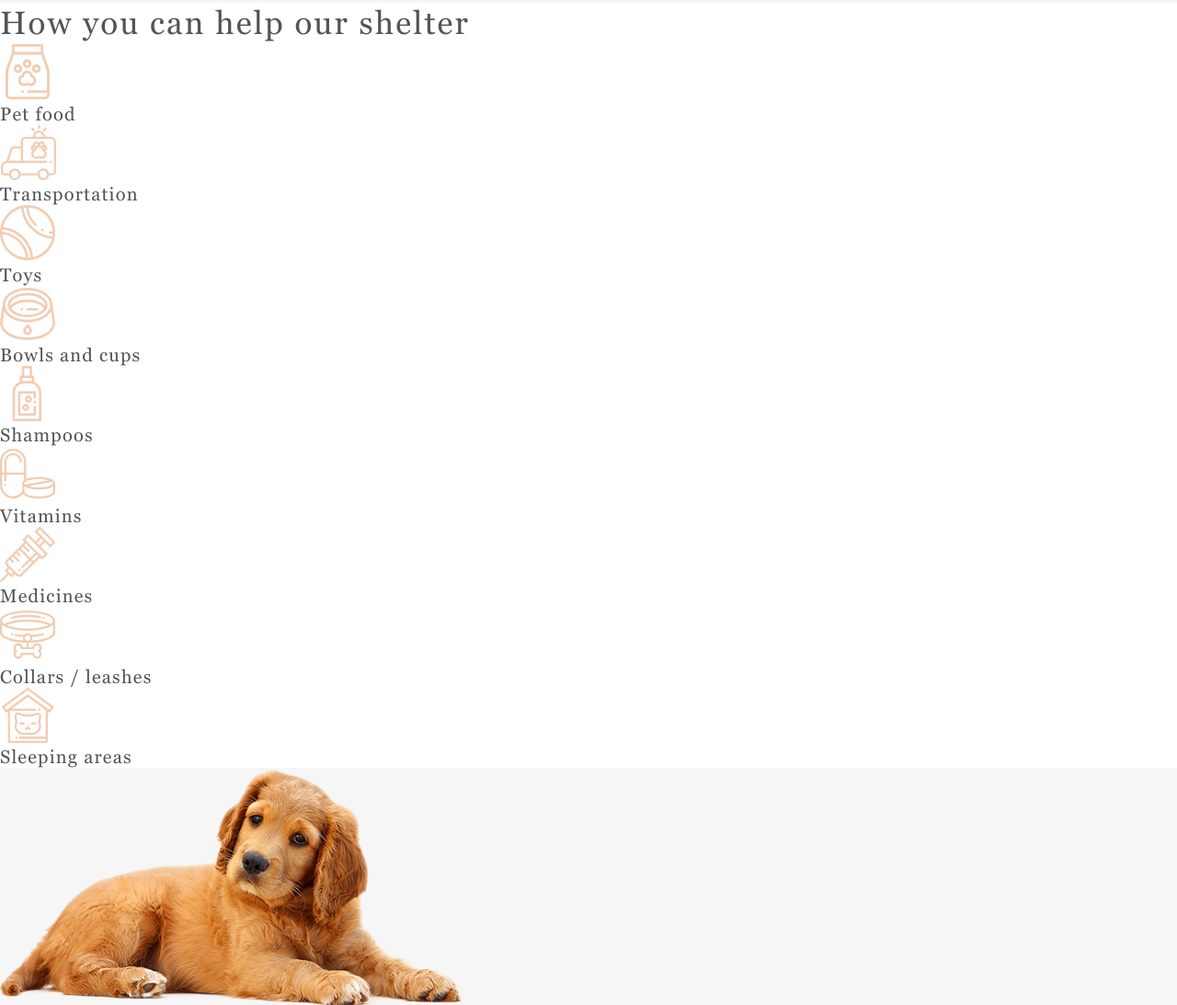
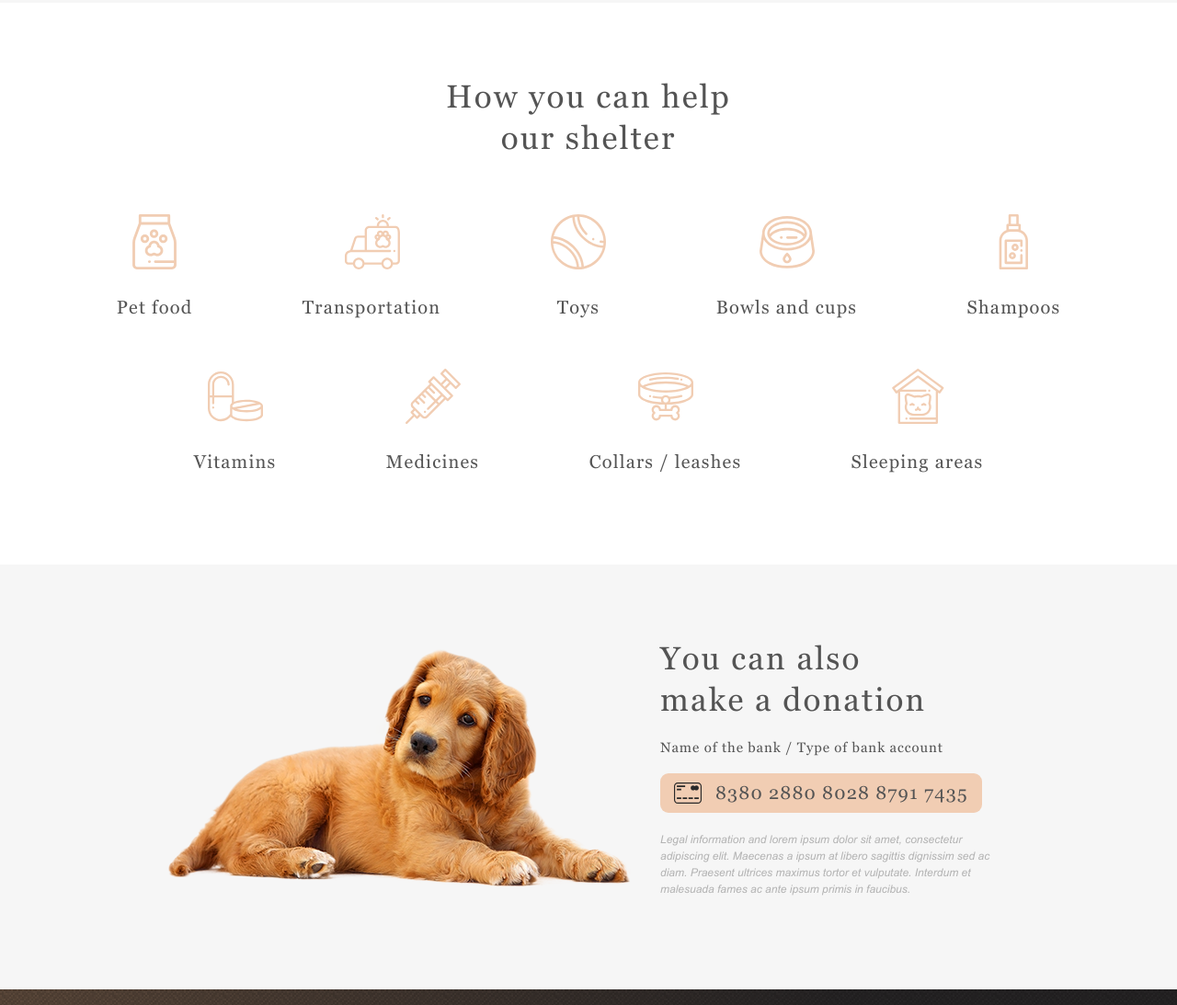
Before and after one commit to KosIrina/RSS-JSFE2022Q1, a plain HTML site: page shelter/pages/main/index.html in a window 1280 px wide. Shown: the part 2370-3463 px from the top of the page at 92% size. Drawn offline with Linux system fonts and the light colour scheme.

Commit message:
feat: style help and donation sections; fix: adjust icons in footer

```diff
--- a/shelter/pages/main/index.html
+++ b/shelter/pages/main/index.html
@@ -136,7 +136,7 @@
             </section>
 
             <section class="donation">
-                <img class="" src="../../assets/images/donation-dog.png">
+                <img class="donation-dog" src="../../assets/images/donation-dog.png">
 
                 <div class="donation-content">
                     <h3 class="donation-heading">You can also make a donation</h3>
--- a/shelter/pages/main/style.css
+++ b/shelter/pages/main/style.css
@@ -34,12 +34,21 @@ h3 {
 .mail,
 .phone,
 .location1,
-.location2, h4 {
+.location2, h4, .credit-card {
   font-family: Georgia, serif;
   font-style: normal;
   font-weight: 400;
   font-size: 20px;
   line-height: 23px;
+  letter-spacing: 0.06em;
+}
+
+h5 {
+  font-family: Georgia, serif;
+  font-style: normal;
+  font-weight: 400;
+  font-size: 15px;
+  line-height: 17px;
   letter-spacing: 0.06em;
 }
 
@@ -58,6 +67,14 @@ h3 {
   font-weight: 400;
   font-size: 15px;
   line-height: 24px;
+}
+
+.donation-legal {
+  font-family: Arial-italic, sans-serif;
+  font-style: italic;
+  font-weight: 400;
+  font-size: 12px;
+  line-height: 18px;
 }
 
 .start-screen-button,
@@ -119,6 +136,26 @@ h3 {
 .arrow-back-button:active,
 .arrow-forward-button:active {
   transform: scale(0.8);
+}
+
+.credit-card {
+  color: #545454;
+  padding: 10px 15px 10px 60px;
+  border: 0;
+  background-color: #F1CDB3;
+  border-radius: 9px;
+  cursor: url("../../assets/images/cursor-hover-light.png"), pointer;
+  transition: 0.5s;
+}
+.credit-card:hover {
+  border: 0;
+  background-color: #FDDCC4;
+}
+.credit-card:active {
+  transform: scale(0.8);
+}
+.credit-card:hover {
+  transform: scale(1.02);
 }
 
 * {
@@ -541,6 +578,15 @@ h4 {
   color: #545454;
 }
 
+h5 {
+  margin: 0;
+  color: #545454;
+}
+
+.donation-legal {
+  color: #B2B2B2;
+}
+
 .header-container {
   display: flex;
   justify-content: space-between;
@@ -709,6 +755,21 @@ h4 {
   transform: rotate(-180deg);
 }
 
+.credit-card {
+  position: relative;
+  width: 350px;
+}
+.credit-card::before {
+  content: "";
+  position: absolute;
+  width: 30px;
+  height: 23px;
+  background-size: contain;
+  background-repeat: no-repeat;
+  left: 15px;
+  background-image: url("../../assets/icons/credit-card.svg");
+}
+
 .header-wrapper {
   position: relative;
   max-width: 1280px;
@@ -864,6 +925,102 @@ h4 {
   background-color: #FDDCC4;
 }
 
+.help {
+  padding: 80px 40px 100px 40px;
+  display: flex;
+  flex-direction: column;
+  justify-content: space-between;
+  align-items: center;
+}
+
+.help-heading {
+  max-width: 310px;
+  text-align: center;
+}
+
+.help-items {
+  display: flex;
+  justify-content: center;
+  flex-wrap: wrap;
+  width: 100%;
+  padding: 60px 27px 0 27px;
+  row-gap: 55px;
+}
+
+.pet-food,
+.transportation,
+.toys,
+.bowls-and-cups,
+.shampoos,
+.vitamins,
+.medicines,
+.collars-leashes,
+.sleeping-areas {
+  display: flex;
+  flex-direction: column;
+  justify-content: space-between;
+  align-items: center;
+  height: 113px;
+}
+
+.pet-food {
+  width: 202px;
+}
+
+.transportation {
+  width: 270px;
+}
+
+.toys {
+  width: 180px;
+}
+
+.bowls-and-cups {
+  width: 273px;
+}
+
+.shampoos {
+  width: 221px;
+}
+
+.vitamins {
+  width: 209px;
+}
+
+.medicines {
+  width: 221px;
+}
+
+.collars-leashes {
+  width: 285px;
+}
+
+.sleeping-areas {
+  width: 263px;
+}
+
+.donation {
+  display: grid;
+  grid-template: auto/58.47% 41.53%;
+  padding: 80px 182px 100px 183px;
+}
+
+.donation-dog {
+  width: 94.39%;
+  align-self: center;
+}
+
+.donation-content {
+  display: flex;
+  flex-direction: column;
+  justify-content: space-between;
+  min-height: 282px;
+}
+
+.donation-heading {
+  max-width: 300px;
+}
+
 .header-container.pets-page {
   margin: 30px auto;
   position: relative;
```
Also changed, not shown: 1 other file.
